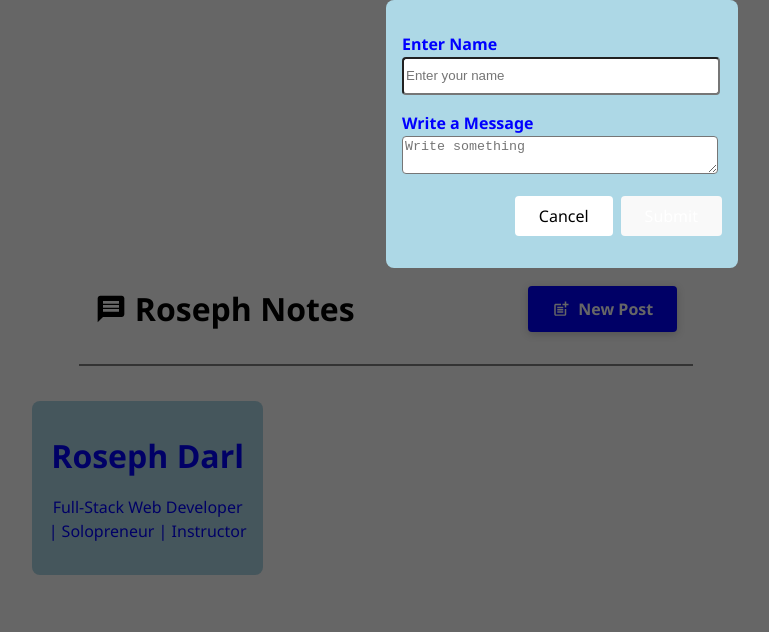
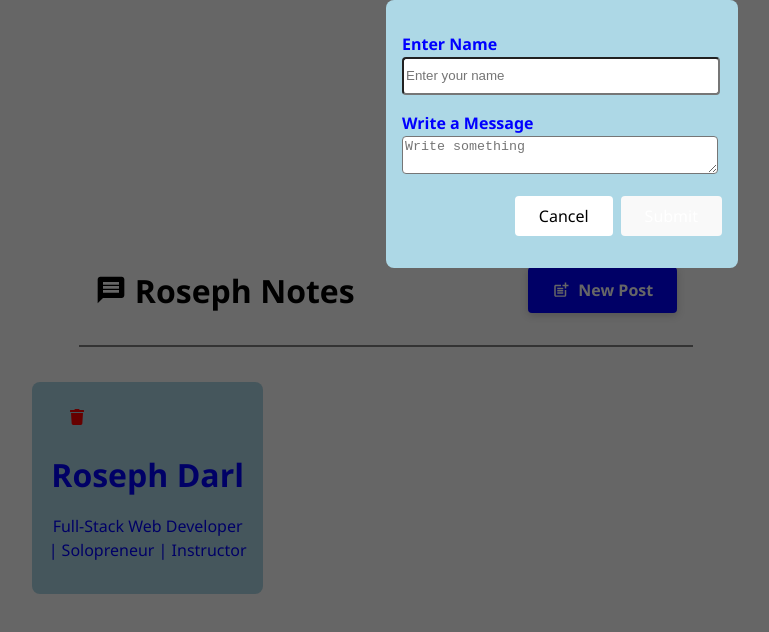
Before and after one commit to rdtungul/react-app1, a React (Vite) app: page / in a window 1280 px wide. Shown: the top 632 px of the page, without its empty margins (254-1023 px from the left). Built offline with nearby package versions, Linux system fonts and the light colour scheme.

Commit message:
add delete module

```diff
--- a/index.html
+++ b/index.html
@@ -4,7 +4,7 @@
     <meta charset="UTF-8" />
     <link rel="icon" type="image/svg+xml" href="./src/assets/react.svg" />
     <meta name="viewport" content="width=device-width, initial-scale=1.0" />
-    <title>React App1 (New Posts - Handling Form Submission)</title>
+    <title>React App1 (New Posts - Outputting List Data)</title>
   </head>
   <body>
     <div id="root"></div>
--- a/src/components/Post.jsx
+++ b/src/components/Post.jsx
@@ -1,7 +1,14 @@
 import classes from './Post.module.css'
-function Post({author, body}) {
+import { FaTrash } from "react-icons/fa";
+
+function Post({id, author, body, onDelete}) {
   return (
     <li className={classes.post} style={{color: 'light blue'}}>
+      <button
+      className={classes.deletePost}
+      onClick={() => onDelete(id)}
+      >
+        <FaTrash /></button>
         <h1 className={classes.title}>{author}</h1>
         <p className={classes.subtitle}>{body}</p>
     </li>
--- a/src/components/Post.module.css
+++ b/src/components/Post.module.css
@@ -15,3 +15,9 @@
   font-size: 1rem;
   word-wrap: break-word;
 }
+
+.deletePost {
+  color: red !important;
+  display: flex;
+  background-color: lightblue;
+}
--- a/src/components/PostsList.jsx
+++ b/src/components/PostsList.jsx
@@ -9,8 +9,8 @@ function PostsList() {
   const [modalIsVisible, setModalIsVisible] = useState(true); // modal on and off state
 
   const [posts, setPosts] = useState([
-    { author: 'Roseph Darl', body: 'Full-Stack Web Developer | Solopreneur | Instructor' },
-  ])
+    { id: 1, author: 'Roseph Darl', body: 'Full-Stack Web Developer | Solopreneur | Instructor' },
+  ]);
 
   function openModal() {
     setModalIsVisible(true)
@@ -23,7 +23,14 @@ function PostsList() {
 
 
   function addPostHandler(postData) {
-    setPosts((prevPosts) => [postData, ...prevPosts]) // add new post at top
+    setPosts((prevPosts) => [
+      { id: Date.now(), ...postData }, // ✅ unique id
+      ...prevPosts,
+    ]);
+  }
+
+  function deletePostHandler(postId) {
+    setPosts((prevPosts) => prevPosts.filter((post) => post.id !== postId)); // ✅ delete single post
   }
 
 
@@ -36,8 +43,14 @@ function PostsList() {
         </Modal>
       )}
       <ul className={classes.posts}>
-        {posts.map((post, index) => (
-          <Post key={index} author={post.author} body={post.body} />
+        {posts.map((post) => (
+          <Post
+            key={post.id}
+            id={post.id}
+            author={post.author}
+            body={post.body}
+            onDelete={deletePostHandler}
+          />
         ))}
       </ul>
     </>
```
